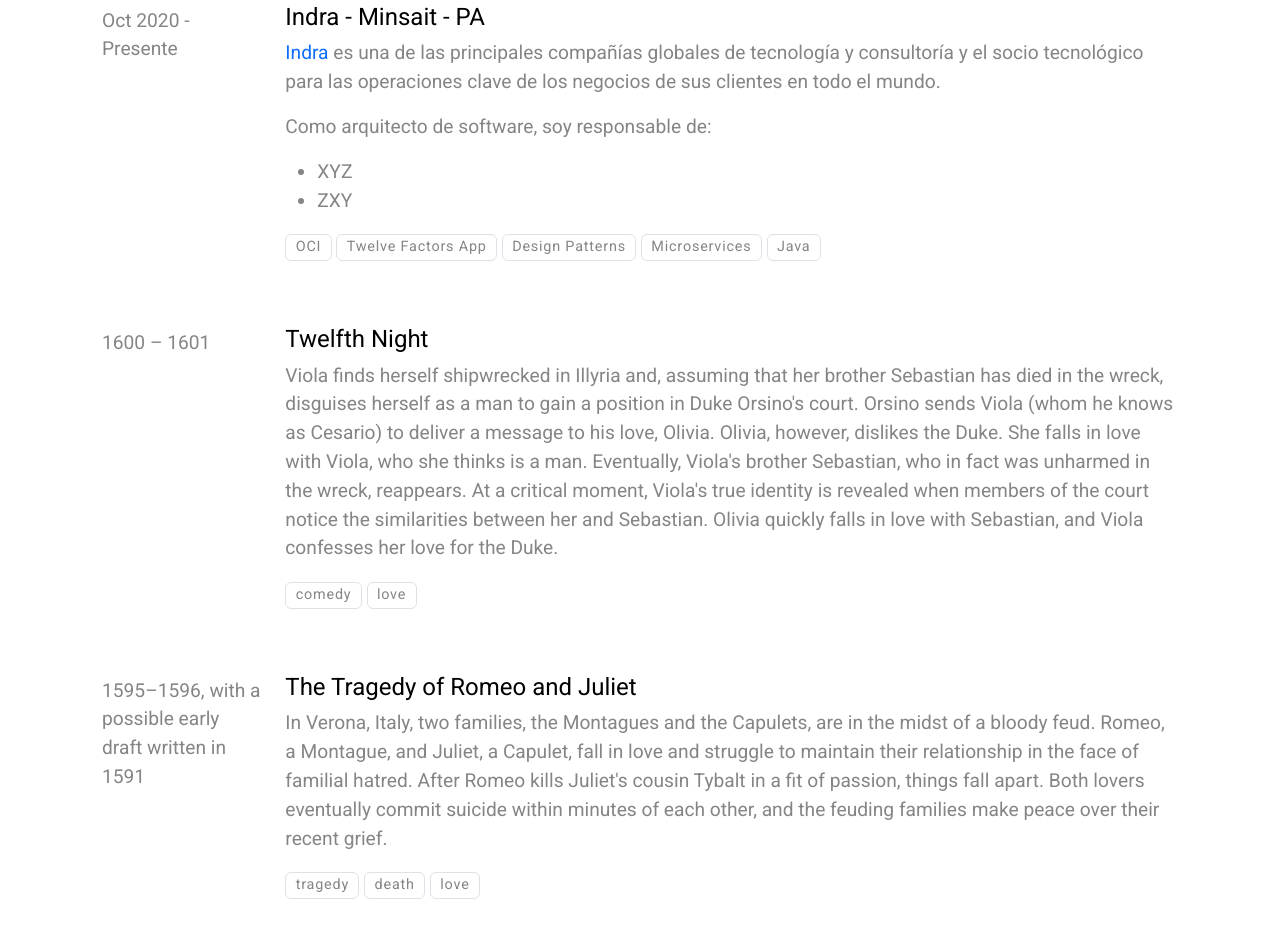
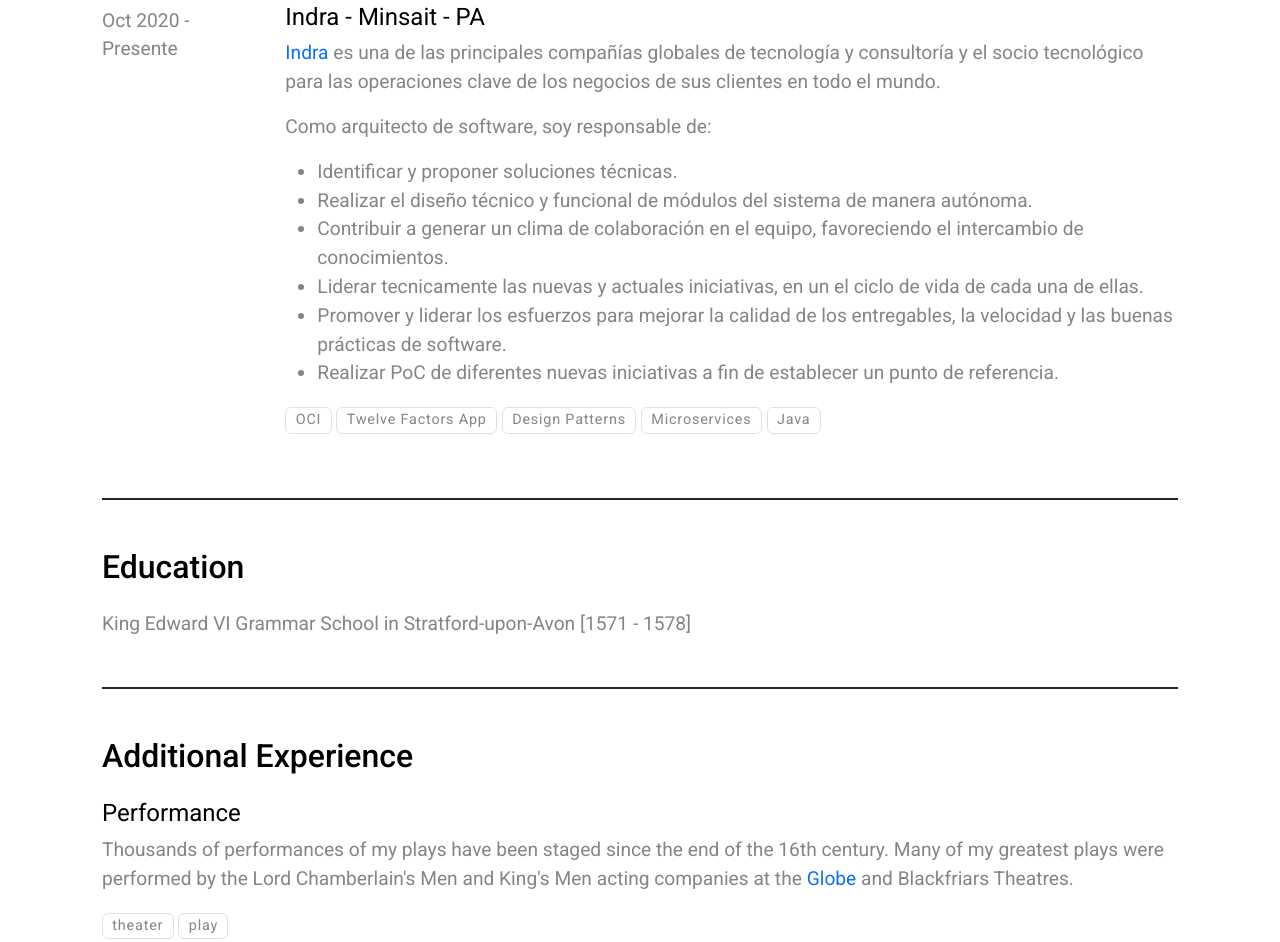
Before and after one commit to aguirre-jes/cv, a plain HTML site: page index.html in a window 1280 px wide. Shown: the part 525-1467 px from the top of the page. Drawn offline with nearby package versions, Linux system fonts and the light colour scheme.

Commit message:
Deploying to gh-pages from @ aguirre-jes/cv@8ba13ecfea174607aecd501d232ea52470e218ed 🚀

```diff
--- a/index.html
+++ b/index.html
@@ -61,7 +61,7 @@
 
         <div class="border-bottom border-2 border-print-0 border-dark mb-5 pb-5 pb-print-0 mb-print-1">
             <h2 class="mb-4">Experiencia Profesional</h2>
-            <div class="row d-block d-md-flex mb-5">
+            <div class="row d-block d-md-flex">
                 <div class="col-md-2 pt-1">
                     Oct 2020 - Presente
                 </div>
@@ -72,7 +72,7 @@
 
 <p>Como arquitecto de software, soy responsable de:</p>
 
-<ul><li>XYZ</li><li>ZXY</li></ul></div>
+<ul><li>Identificar y proponer soluciones técnicas.</li><li>Realizar el diseño técnico y funcional de módulos del sistema de manera autónoma.</li><li>Contribuir a generar un clima de colaboración en el equipo, favoreciendo el intercambio de conocimientos.</li><li>Liderar tecnicamente las nuevas y actuales iniciativas, en un el ciclo de vida de cada una de ellas.</li><li>Promover y liderar los esfuerzos para mejorar la calidad de los entregables, la velocidad y las buenas prácticas de software.</li><li>Realizar PoC de diferentes nuevas iniciativas a fin de establecer un punto de referencia.</li></ul></div>
 
                     <p>
                         <span class="badge text-body border border-1">OCI</span>
@@ -80,37 +80,6 @@
                         <span class="badge text-body border border-1">Design Patterns</span>
                         <span class="badge text-body border border-1">Microservices</span>
                         <span class="badge text-body border border-1">Java</span>
-                    </p>
-                </div>
-            </div>
-            <div class="row d-block d-md-flex mb-5">
-                <div class="col-md-2 pt-1">
-                    1600 – 1601
-                </div>
-                <div class="col-md-10">
-                    <h3 class="fs-4 fw-normal">Twelfth Night</h3>
-
-                    <div><p>Viola finds herself shipwrecked in Illyria and, assuming that her brother Sebastian has died in the wreck, disguises herself as a man to gain a position in Duke Orsino&#39;s court. Orsino sends Viola (whom he knows as Cesario) to deliver a message to his love, Olivia. Olivia, however, dislikes the Duke. She falls in love with Viola, who she thinks is a man. Eventually, Viola&#39;s brother Sebastian, who in fact was unharmed in the wreck, reappears. At a critical moment, Viola&#39;s true identity is revealed when members of the court notice the similarities between her and Sebastian. Olivia quickly falls in love with Sebastian, and Viola confesses her love for the Duke.</p></div>
-
-                    <p>
-                        <span class="badge text-body border border-1">comedy</span>
-                        <span class="badge text-body border border-1">love</span>
-                    </p>
-                </div>
-            </div>
-            <div class="row d-block d-md-flex">
-                <div class="col-md-2 pt-1">
-                    1595–1596, with a possible early draft written in 1591
-                </div>
-                <div class="col-md-10">
-                    <h3 class="fs-4 fw-normal">The Tragedy of Romeo and Juliet</h3>
-
-                    <div><p>In Verona, Italy, two families, the Montagues and the Capulets, are in the midst of a bloody feud. Romeo, a Montague, and Juliet, a Capulet, fall in love and struggle to maintain their relationship in the face of familial hatred. After Romeo kills Juliet&#39;s cousin Tybalt in a fit of passion, things fall apart. Both lovers eventually commit suicide within minutes of each other, and the feuding families make peace over their recent grief.</p></div>
-
-                    <p>
-                        <span class="badge text-body border border-1">tragedy</span>
-                        <span class="badge text-body border border-1">death</span>
-                        <span class="badge text-body border border-1">love</span>
                     </p>
                 </div>
             </div>
```
Also changed, not shown: 1 other file.
